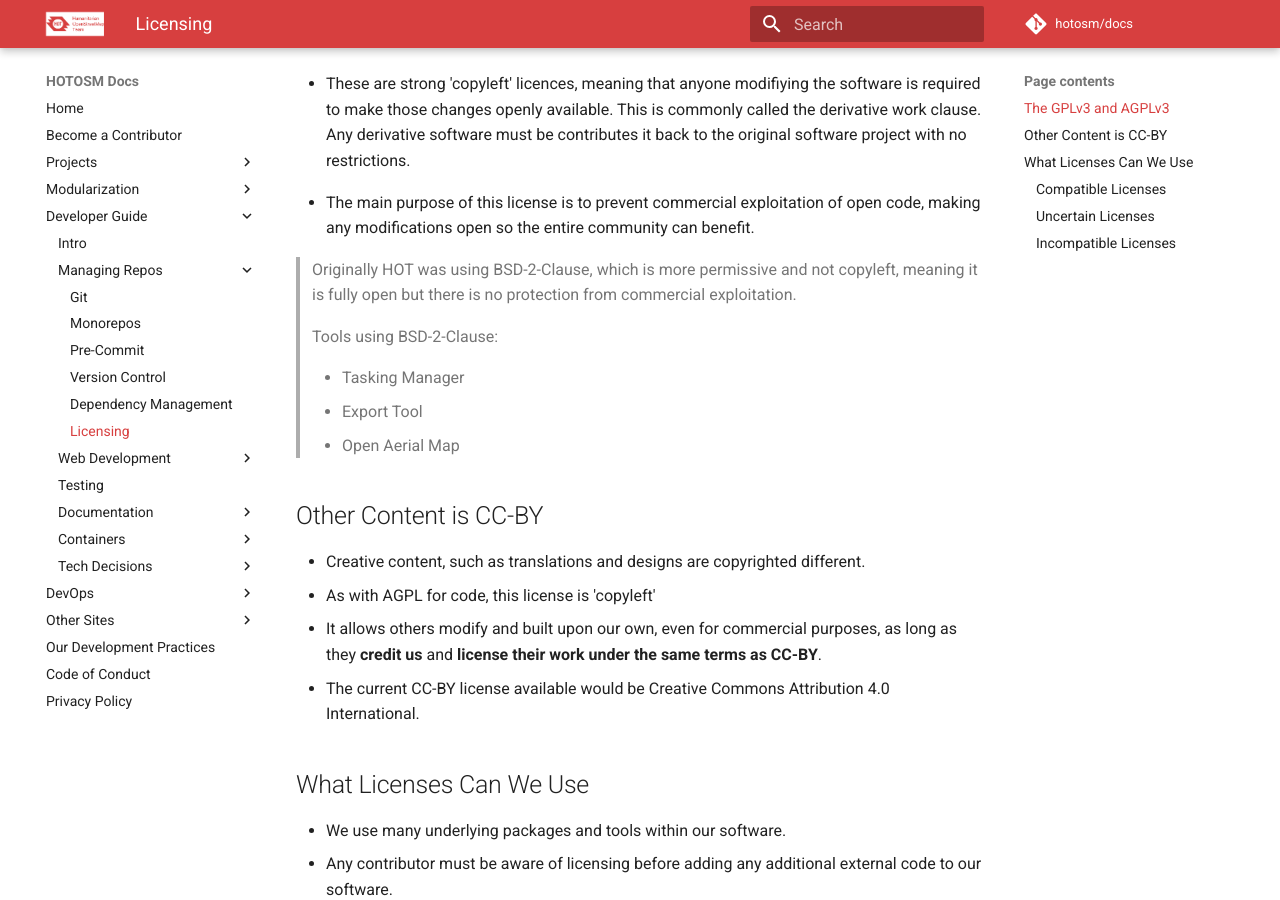
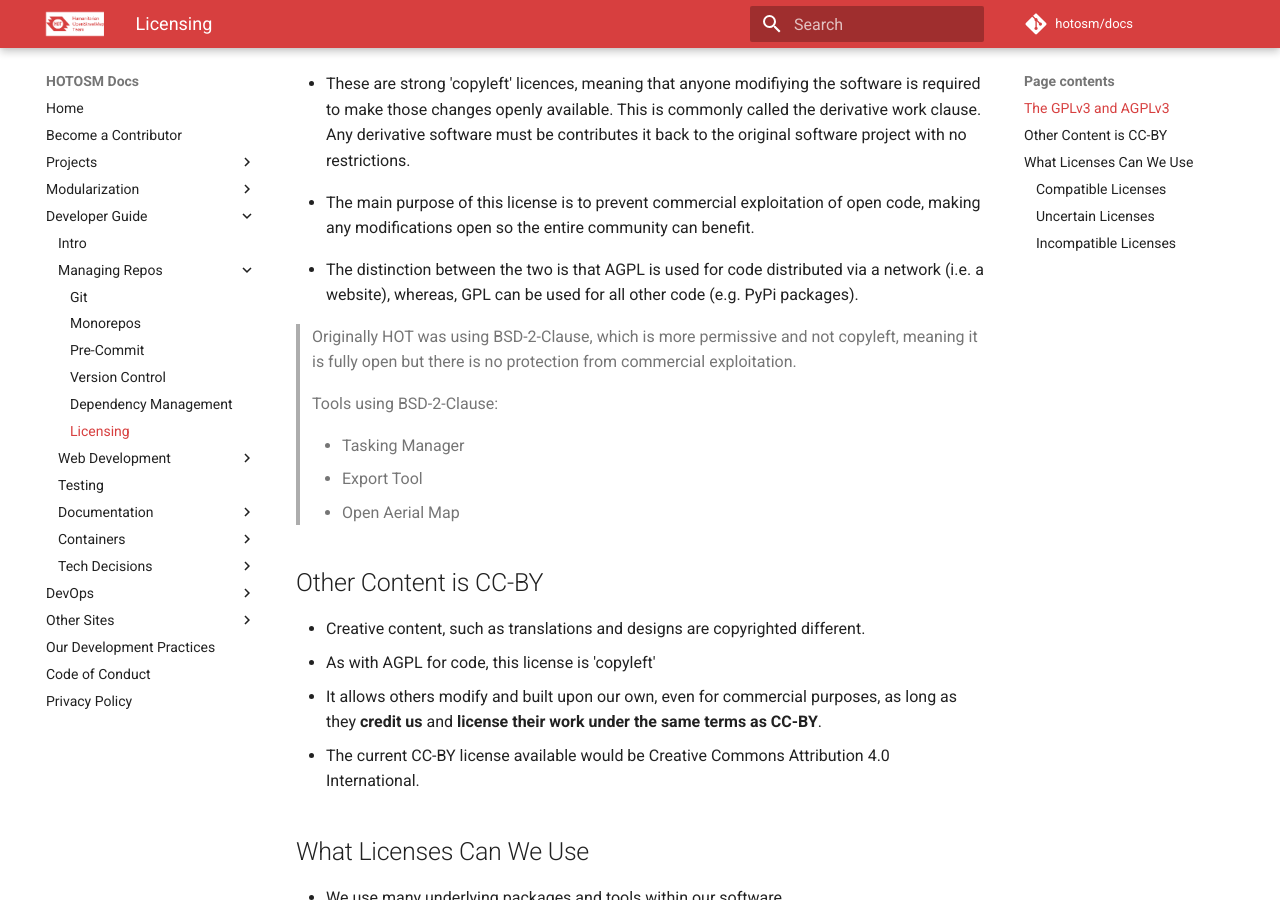
Before and after one commit to hotosm/docs, an MkDocs documentation site: the page built from docs/dev-guide/repo-management/licensing.md, in a window 1280 px wide and 900 px high, scrolled down 513 px. Built offline with MkDocs 1.6.1 and Material for MkDocs 9.7.7, drawn with Linux system fonts in a browser that asks for light colours; comment, search, counter and statistics services are not loaded.

Commit message:
fix: add comment about distinction between AGPL and GPL licenses

```diff
--- a/docs/dev-guide/repo-management/licensing.md
+++ b/docs/dev-guide/repo-management/licensing.md
@@ -30,6 +30,10 @@ website), and some older code using the BSD license or pubic domain.
 - The main purpose of this license is to prevent commercial
   exploitation of open code, making any modifications open so the
   entire community can benefit.
+
+- The distinction between the two is that AGPL is used for code
+  distributed via a network (i.e. a website), whereas, GPL can be
+  used for all other code (e.g. PyPi packages).
 
 > Originally HOT was using BSD-2-Clause, which is more permissive
 > and not copyleft, meaning it is fully open but there is no protection
```
